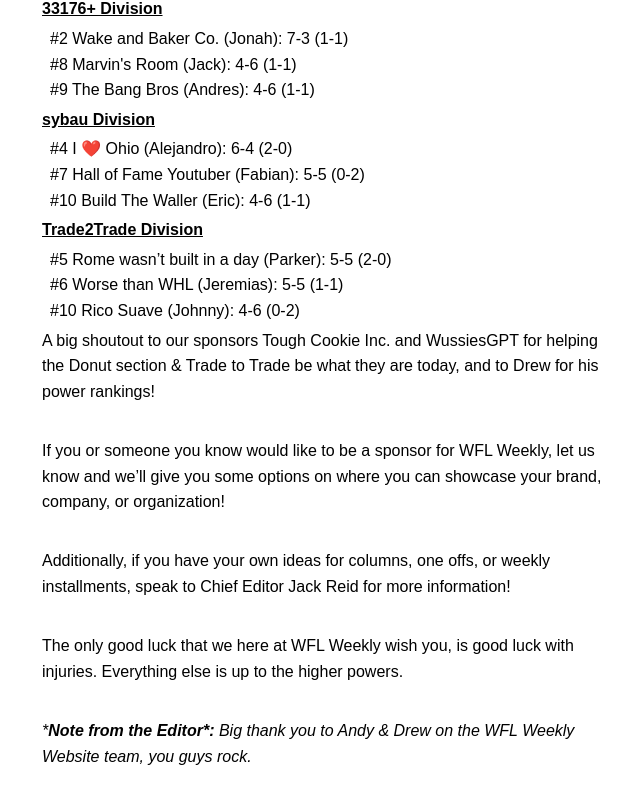
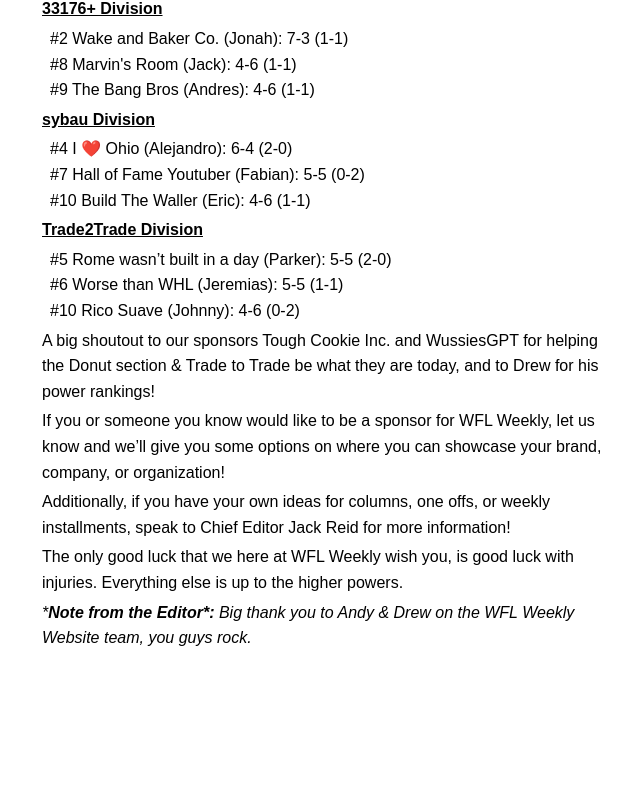
Before and after one commit to andyragu/wfl-website, a Next.js app: page /articles/wfl-weekly-11 in a window 1280 px wide. Shown: the part 3745-4546 px from the top of the page, without its empty margins (318-958 px from the left). After the commit the page ends 4428 px from the top, so only its background shows below. Built offline with nearby package versions, Linux system fonts and the light colour scheme.

Commit message:
Updated paragraph spacing

```diff
--- a/src/app/articles/wfl-weekly-11/page.tsx
+++ b/src/app/articles/wfl-weekly-11/page.tsx
@@ -12,22 +12,17 @@
                 <div className="article">
                     <p>Going through some inspiration issues right now team. Just like Marvin&rsquo;s Room, we are beaten down and pretty tired. But also like that team, we are still fighting to get things done. We promise that better times and editions of WFL Weekly are ahead, we just have to wade through the mud to get there. To reach the rainbow you must endure the rain.</p>
                     <p>Without further ado, let&rsquo;s rock and roll.</p>
-
                     <h2>Biggest Winner:</h2>
                     <p>Wake and Baker Co. (Jonah) - This guy just keeps on winning. In the WFL Game of the Week, he had star WR Garrett Wilson drop a donut&hellip; And still finished with 181 points. Moving to 7-3 and in firm control of 2nd place now, the decision he made against Johnny is looking smarter each and every day. Can he keep the good times rolling against a now 2-8 Cumming&hellip;?</p>
-
                     <h2>Other Winners:</h2>
                     <p>The Bang Bros (Andres) - Don&rsquo;t look now, but The Bang Bros aren&rsquo;t dead yet. Make that 2 wins in a row, as Andres and company picked up an impressive victory against Andy. The emergence (FINALLY) of TreVeyon Henderson, and RJ Harvey assuming RB1 duties in Denver could propel this team to new heights. A solid WR core now has the RB duo to match, and the original Bang Bro has quieted some of the noise that got especially loud during his losing streak. A win against a depleted I ❤️ Ohio might just force everyone else to take notice.</p>
                     <p>Cumming&hellip; (Daniel) - Rare Daniel win! Woohoo!! This wasn&rsquo;t some fluke single-digit win either; Cumming&hellip; scored 150 points (good for 3rd highest) and blew the doors off of Build The Waller. Daniel saw only 2 of his players score less than 14 in a true team effort, and if trends like that continue, he could be a real thorn in the side of contending teams as the regular season wraps up.</p>
-
-                    <h2>Biggest Loser:</h2>
+                    <h2>Biggest Loser:</h2>
                     <p>Build The Waller (Eric) - Well that&rsquo;s not ideal. Coming off the heels of the previous section, not reaching 100 points, getting blown out by 58 points, and the team doing the blowing out being Daniel, adds up tooooo&hellip; Not Good. A favorable matchup against Rico Suave at least gives Eric a chance to right the ship before it&rsquo;s too late. Dak &amp; Jake Ferguson will have to be big.</p>
-
                     <h2>Other Losers:</h2>
                     <p>I ❤️ Ohio (Ale) - It just keeps getting worse for Ale, who is hanging on to a playoff spot by a thread. A loss to Parker&rsquo;s team is nothing to be crazy concerned about, but nearly getting double your own points on your forehead is embarrassing. A mid-week trade for James Cook might be a nice bandaid, but we&rsquo;ll have to wait and see against a suddenly threatening Bang Bros team just how in trouble Ale really is.</p>
                     <p>Worse than WHL (Jere) - Another week, another Monday Night Football loss. This time, by .28. While the gods certainly are not on Jere&rsquo;s side (lost the trade), the declining health of his players is concern #1 right now for Worse than WHL. What&rsquo;s ironic is his team in the WHL is doing worse &#x1f62c;</p>
                     <p>FmFfms (Parker) - His name still don&rsquo;t make sense.</p>
-
                     <h2>Donuts! (Sponsored by Tough Cookie Inc.):</h2>
                     <p>The great donut boom may be slowly coming to an end, but that&rsquo;s doesn&rsquo;t mean our GMs aren&rsquo;t still craving some of those tasty treats.</p>
                     <ul>
@@ -35,16 +30,13 @@
                         <li>&#x1f369; Garrett Wilson (Wake and Baker Co.) - The blind faith in Garrett Wilson will one day lead to one&rsquo;s demise, but Jonah&rsquo;s team might be too powerful for that right now. Bro probably just wants to sit out anyways, if the Jets offered me a contract today I&rsquo;d have to heavily weigh my options.</li>
                         <li>&#x1f369; Dyami Brown (I ❤️ Ohio) - This guy shouldn&rsquo;t be on a team, much less this list. Come on Ale, there&rsquo;s better players out there than this.</li>
                     </ul>
-
                     <h2>Ale&rsquo;s Trade to Trade Analysis:</h2>
                     <p><em>*Powered by WussiesGPT*</em></p>
                     <p>No T2T this week :(</p>
-
                     <h2>THE WFL HIERARCHY</h2>
                     <p><em>*Proudly sponsored by Tough Cookie Inc. &amp; written by Drew*</em></p>
                     <p>The WFL Hierarchy is proud to be sponsored by Tough Cookie Inc.&rsquo;s NEW Crack, Don&rsquo;t Crumble Series! Don&rsquo;t forget to check-in every week, we&rsquo;ll be rolling out new items throughout the season.</p>
                     <p>Featured Cookie of the Week: The Bang Bros Blondies</p>
-
                     <h3>Rankings:</h3>
                     <ul>
                         <li>1. Wake and Baker Co.</li>
@@ -60,28 +52,19 @@
                         <li>11. Build the Waller</li>
                         <li>12. Cumming&hellip;</li>
                     </ul>
-
                     <p>Not a ton of changes in the WFL Hierarchy this week, but we still have a few movers.</p>
-
                     <h3>Risers:</h3>
                     <p>KRAFT YAC &amp; CHEESE - One week after being in our fallers section, Kraft YAC &amp; Cheese has found themselves on the opposite end of our list. We thought that the loss of Tucker Kraft would be too heavy a burden for this team to bear, but they handled it swimmingly. Dalton Schultz proved a relatively fine replacement, and Drew went out to acquire yet another Top 20 WR in Tee Higgins. This team could continue to move higher once Omarion Hampton returns, but for now this WR room moves them up 2 spots to number 5.</p>
-
                     <h3>Fallers:</h3>
                     <p>Marvin&rsquo;s Room - Another week, another injury for Marvin&rsquo;s Room. It&rsquo;s honestly getting to the point where we might consider consulting the history books for total number of injured players for a single team. And this one is the most insulting of them all. Appendicitis? Really? Losing your team captain and namesake is never easy, especially to a non-football injury. That was the last thing Jack needed heading into a must-win matchup with Andy this week and he moves down 2 spots to number 7.</p>
-
                     <h3>Other Adjustments:</h3>
                     <p>Eric and Andre&rsquo;s swap positions at 10 &amp; 11 after JK Dobbins injury makes Harvey a mid-range RB2.</p>
-
                     <h2>Papa&rsquo;s Picks:</h2>
-
                     <h3>WFL Weekly Game of the Week: I ❤️ Ohio (Ale) vs. The Bang Bros (Andres)</h3>
                     <p>This week&rsquo;s WFL Weekly Game of the Week features two teams going in opposite directions. The floundering I ❤️ Ohio may have lost all its plot armor, but they still sit in a playoff spot as it stands. The Bang Bros have had an up and down season to put it lightly, but 2 wins in a row have sparked some optimism that a return to the playoffs might just be in reach. Ale will hope that James Cook and Troy Franklin can reverse his fortunes, while Andres is banking on breakout rookies TreVeyon Henderson and RJ Harvey to shine in expanded roles. Will The Bang Bros get banged? Will I ❤️ Ohio&rsquo;s tumble down the standings continue? It&rsquo;s anyone&rsquo;s guess in a pivotal Week 11 matchup.</p>
-
                     <h3>Upset Watch of the Week:</h3>
                     <p>(Same as above)</p>
-
                     <h3>Predictions: (Last Week&rsquo;s results: 5-1 &#x1f60e; 38-22 overall)</h3>
-
                     <ul>
                         <li>#2 Wake and Baker Co. (Jonah) &#x2705; vs. #12 Cumming&hellip; (Daniel)</li>
                         <li>#8 Marvin&rsquo;s Room (Jack) vs. #3 Qui Gyatt Jit (Andy) &#x2705;</li>
@@ -90,23 +73,19 @@
                         <li>#7 Hall of Fame Youtuber (Fab) &#x2705; vs. #5 FmFfms (Parker)</li>
                         <li>#4 I ❤️ Ohio (Ale) vs. #9 The Bang Bros (Andres) &#x2705;</li>
                     </ul>
-
                     <h3>Divisional Standings(Divisional Record in parentheses)</h3>
-
                     <p><strong><u>Cummish Division</u></strong></p>
                     <ul>
                         <li>#1 KRAFT YAC &amp; CHEESE (Drew): 8-2 (1-1)</li>
                         <li>#3 yakub (Andy): 6-4 (2-0)</li>
                         <li>#12 Cumming&hellip; (Daniel): 2-8 (0-2)</li>
                     </ul>
-
                     <p><strong><u>33176+ Division</u></strong></p>
                     <ul>
                         <li>#2 Wake and Baker Co. (Jonah): 7-3 (1-1)</li>
                         <li>#8 Marvin&apos;s Room (Jack): 4-6 (1-1)</li>
                         <li>#9 The Bang Bros (Andres): 4-6 (1-1)</li>
                     </ul>
-
                     <p><strong><u>sybau Division</u></strong></p>
                     <ul>
                         <li>#4 I ❤️ Ohio (Alejandro): 6-4 (2-0)</li>
@@ -120,13 +99,9 @@
                         <li>#10 Rico Suave (Johnny): 4-6 (0-2)</li>
                     </ul>
                     <p>A big shoutout to our sponsors Tough Cookie Inc. and WussiesGPT for helping the Donut section &amp; Trade to Trade be what they are today, and to Drew for his power rankings!</p>
-                    <p><br></br></p>
                     <p>If you or someone you know would like to be a sponsor for WFL Weekly, let us know and we&rsquo;ll give you some options on where you can showcase your brand, company, or organization!</p>
-                    <p><br></br></p>
                     <p>Additionally, if you have your own ideas for columns, one offs, or weekly installments, speak to Chief Editor Jack Reid for more information!</p>
-                    <p><br></br></p>
                     <p>The only good luck that we here at WFL Weekly wish you, is good luck with injuries. Everything else is up to the higher powers.</p>
-                    <p><br></br></p>
                     <p><em>*<strong>Note from the Editor*:&nbsp;</strong>Big thank you to Andy &amp; Drew on the WFL Weekly Website team, you guys rock.</em></p>
                 </div>
             </div>
```
